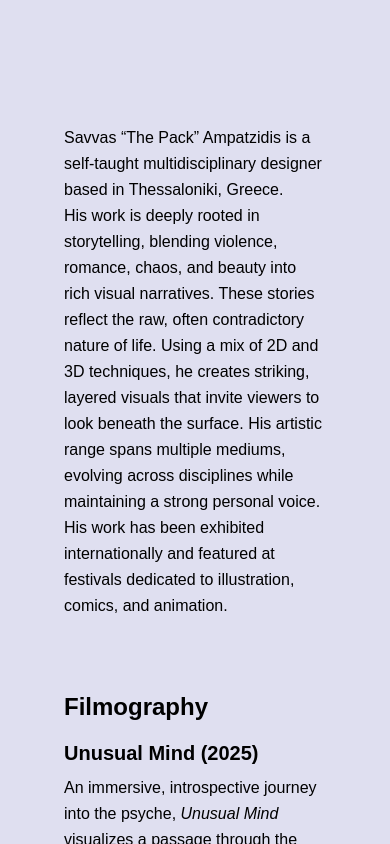
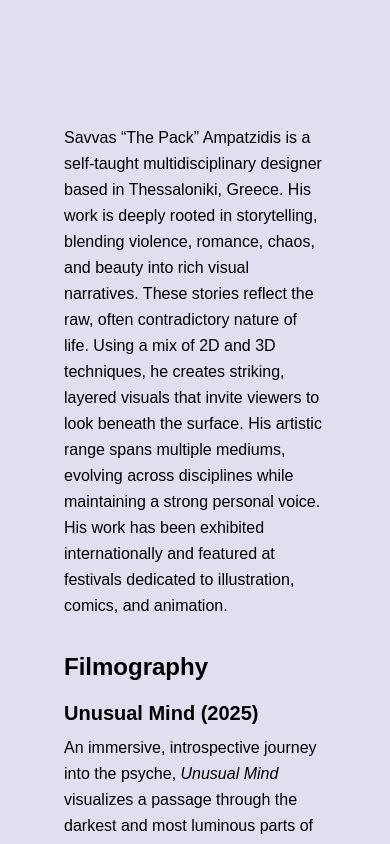
Before and after one commit to AmpatzidisSavvas/Artist-Portofolio, a React (Vite) app: page / in a window 390 px wide. Shown: the part 1020-1864 px from the top of the page. Built offline with nearby package versions, Linux system fonts and the light colour scheme; a web font is replaced by a local one.

Commit message:
Add new projects and fix texts and design

```diff
--- a/src/components/About.jsx
+++ b/src/components/About.jsx
@@ -3,32 +3,28 @@ import AnimatedTitle from "./AnimatedTitle";
 const About = () => {
 	return (
 		<section id="about" className="my-20 min-h-[24rem] w-full px-6 md:px-10">
-			<div className="relative rounded-2xl bg-blue-50  py-24 text-black">
+			<div className="relative rounded-2xl bg-blue-50  py-24  text-black">
 				<div className="flex flex-col items-center text-center">
 					{/* Title */}
 					<div className="mb-10">
-						<AnimatedTitle title="About" className="special-font w-full font-zentry sm:text-2xl text-5xl md:text-7xl font-black text-black leading-[.9]" />
+						<AnimatedTitle title="About" className="special-font w-full font-zentry sm:text-2xl md:text-7xl font-black text-black leading-[.9]" />
 					</div>
 
 					<div className="flex flex-col lg:flex-row items-center lg:items-start justify-between gap-12 max-w-6xl mx-auto px-4">
 						{/* Left Text Section */}
 						<div className="lg:w-2/3 space-y-6  text-left">
+							{/* Filmography Section */}
 							<div className=" rounded-xl p-6 mt-8">
-								<p className="text-base leading-relaxed ">
-									Savvas “The Pack” Ampatzidis is a self-taught multidisciplinary designer based in Thessaloniki, Greece.
+								<p className="text-base leading-relaxed">
+									Savvas “The Pack” Ampatzidis is a self-taught multidisciplinary designer based in Thessaloniki, Greece. His work is deeply rooted in
+									storytelling, blending violence, romance, chaos, and beauty into rich visual narratives. These stories reflect the raw, often contradictory
+									nature of life. Using a mix of 2D and 3D techniques, he creates striking, layered visuals that invite viewers to look beneath the surface. His
+									artistic range spans multiple mediums, evolving across disciplines while maintaining a strong personal voice.
 								</p>
-								<p className="text-base leading-relaxed ">
-									His work is deeply rooted in storytelling, blending violence, romance, chaos, and beauty into rich visual narratives. These stories reflect
-									the raw, often contradictory nature of life. Using a mix of 2D and 3D techniques, he creates striking, layered visuals that invite viewers to
-									look beneath the surface. His artistic range spans multiple mediums, evolving across disciplines while maintaining a strong personal voice.
-								</p>
-								<p className="text-base leading leading-relaxed">
+
+								<p className="text-base leading leading-relaxed mb-8">
 									His work has been exhibited internationally and featured at festivals dedicated to illustration, comics, and animation.
 								</p>
-							</div>
-
-							{/* Filmography Section */}
-							<div className=" rounded-xl p-6 mt-8 ">
 								<h3 className="text-2xl font-bold mb-4">Filmography</h3>
 								<h4 className="text-xl font-semibold">Unusual Mind (2025)</h4>
 								<p className="mt-2 text-base leading-relaxed">
--- a/src/components/Projects.jsx
+++ b/src/components/Projects.jsx
@@ -44,7 +44,7 @@ const Projects = () => {
 				<div className="border-hsla relative mb-7 h-96 w-full overflow-hidden rounded-md md:h-[65vh] ">
 					<Card
 						src="videos/feature-12.mp4"
-						title={<>"Beyond The End"</>}
+						title={<>Beyond The End</>}
 						titleButton={"Watch full video"}
 						description={<>Promotional animation for Andri J and Motive Hits's third album "Beyond the End"</>}
 						href={"https://www.youtube.com/watch?v=O4CYOYftk1s"}
@@ -53,7 +53,7 @@ const Projects = () => {
 				<div className="border-hsla relative mb-7 h-96 w-full overflow-hidden rounded-md md:h-[65vh] ">
 					<Card
 						src="videos/feature-1.mp4"
-						title={<>"dialleima"</>}
+						title={<>dialleima</>}
 						description={<>3D animated music video for the artist "Agrimi"</>}
 						titleButton="Watch full video"
 						href="https://www.youtube.com/watch?v=57m9Sb6Nk4M"
@@ -71,14 +71,14 @@ const Projects = () => {
 				<br />
 				<div className="grid h-[135vh] grid-cols-2 grid-rows-3 gap-7">
 					<div className="bento-tilt_1 row-span-1 md:col-span-1 md:row-span-2">
-						<Card title={<>creature</>} description={<>Creature from my animated short film "Unusual Mind"</>} src="videos/feature-2.mp4" />
+						<Card title={<>aethales</>} description={<>Animation for producer 256Colors's EP "Aethales Pt.2"</>} src="videos/feature-14.mp4" />
 					</div>
 					<div className="bento-tilt_1 row-span-1 ms-32 md:col-span-1 md:ms-0">
 						<Card src={"videos/feature-3.mp4"} />
 					</div>
 					<div className="bento-tilt_1 me-14 md:col-span-1 md:me-0">
 						<Card
-							title={<>"go-ship"</>}
+							title={<>go-ship</>}
 							description={<>3D animated music video for the artist "Silent"</>}
 							src={"videos/feature-4.mp4"}
 							titleButton="Watch full video"
@@ -94,7 +94,7 @@ const Projects = () => {
 				<div className="border-hsla relative mt-7 h-96 w-full overflow-hidden rounded-md md:h-[65vh] ">
 					<Card
 						src="videos/hero-3.mp4"
-						title={<>"Unusual Mind"</>}
+						title={<>Unusual Mind</>}
 						description={<>Scene from my animated short film "Unusual Mind" 2025</>}
 						titleButton="Watch film here"
 						href="https://youtu.be/_xJd7ZvUFc4?si=GA5onEsLdznPnSOo"
@@ -108,11 +108,11 @@ const Projects = () => {
 				</div>
 
 				<div className="border-hsla relative mt-7 h-96 w-full overflow-hidden rounded-md md:h-[65vh] ">
-					<Card src="videos/feature-7.mp4" title={<>"Balkanoia"</>} titleButton="Watch full video" href="https://vimeo.com/1045778818" />
+					<Card src="videos/feature-7.mp4" />
 				</div>
 
 				<div className="grid  grid-cols-1 md:grid-cols-2 mt-7 gap-7">
-					<SmallCard src={"videos/feature-14.mp4"} />
+					<SmallCard src={"videos/feature-2.mp4"} />
 					<SmallCard src={"videos/feature-11.mp4"} />
 				</div>
 			</div>
```
Also changed, not shown: 1 other file (tests, documents, lock files or other folders).
